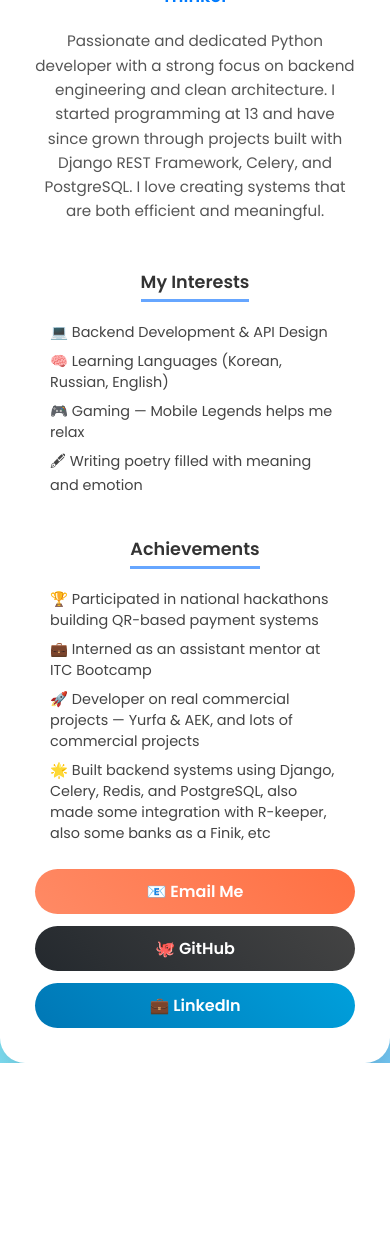
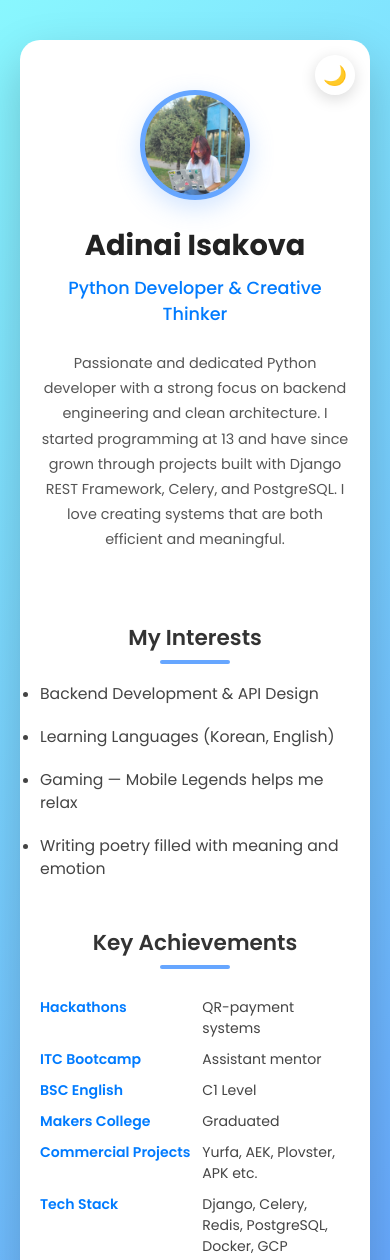
Before and after one commit to kimazatot/Web-page, a plain HTML site: page index.html in a window 390 px wide. Shown: the top 1260 px of the page. Before the commit the page ends 1063 px from the top, so only its background shows below. Drawn offline with Linux system fonts and the light colour scheme.

Commit message:
feat: add js conf, add some styles, changed a lot of things

```diff
--- a/index.html
+++ b/index.html
@@ -3,11 +3,32 @@
 <head>
     <meta charset="UTF-8">
     <meta name="viewport" content="width=device-width, initial-scale=1.0">
-    <title>Adinai Isakova | Personal Card</title>
+    <title>Adinai Isakova | Python Developer</title>
     <link rel="stylesheet" href="style.css">
+    <link href="https://fonts.googleapis.com/css2?family=Poppins:wght@400;500;600;700&display=swap" rel="stylesheet">
 </head>
 <body>
+
+    <div class="container">
+
+        <div class="social-sidebar">
+            <a href="https://github.com/kimazatot" target="_blank" aria-label="GitHub">
+                <svg viewBox="0 0 24 24" width="36" height="36"><path fill="currentColor" d="M12 0C5.37 0 0 5.37 0 12c0 5.31 3.435 9.795 8.205 11.385.6.105.825-.255.825-.57 0-.285-.015-1.23-.015-2.235-3.015.555-3.795-.735-4.035-1.41-.135-.345-.72-1.41-1.23-1.695-.42-.225-1.02-.78-.015-.795.945-.015 1.62.87 1.845 1.23 1.08 1.815 2.805 1.305 3.495.99.105-.78.42-1.305.765-1.605-2.67-.3-5.46-1.335-5.46-5.925 0-1.305.465-2.385 1.23-3.225-.12-.3-.54-1.53.12-3.18 0 0 1.005-.315 3.3 1.23.96-.27 1.98-.405 3-.405s2.04.135 3 .405c2.295-1.56 3.3-1.23 3.3-1.23.66 1.65.24 2.88.12 3.18.765.84 1.23 1.92 1.23 3.225 0 4.605-2.805 5.625-5.475 5.925.435.375.81 1.095.81 2.22 0 1.605-.015 2.895-.015 3.3 0 .315.225.69.825.57A12.02 12.02 0 0024 12c0-6.63-5.37-12-12-12z"/></svg>
+            </a>
+            <a href="mailto:kimazatot@gmail.com" target="_blank" aria-label="Email">
+                <svg viewBox="0 0 24 24" width="36" height="36"><path fill="currentColor" d="M20 4H4c-1.1 0-1.99.9-1.99 2L2 18c0 1.1.9 2 2 2h16c1.1 0 2-.9 2-2V6c0-1.1-.9-2-2-2zm0 4-8 5-8-5V6l8 5 8-5v2z"/></svg>
+            </a>
+            <a href="https://www.linkedin.com/in/adinai-isakova-317220362" target="_blank" aria-label="LinkedIn">
+                <svg viewBox="0 0 24 24" width="36" height="36"><path fill="currentColor" d="M19 0h-14c-2.761 0-5 2.239-5 5v14c0 2.761 2.239 5 5 5h14c2.762 0 5-2.239 5-5v-14c0-2.761-2.238-5-5-5zm-11 19h-3v-11h3v11zm-1.5-12.268c-.966 0-1.75-.79-1.75-1.764s.784-1.764 1.75-1.764 1.75.79 1.75 1.764-.783 1.764-1.75 1.764zm13.5 12.268h-3v-5.604c0-3.368-4-3.113-4 0v5.604h-3v-11h3v1.765c1.396-2.586 7-2.777 7 2.476v6.759z"/></svg>
+            </a>
+        </div>
+
         <div class="card">
+
+            <button id="toggle-theme" class="theme-toggle" aria-label="Toggle theme">
+                Light Mode
+            </button>
+
             <div class="profile-image"></div>
 
             <h1 class="name">Adinai Isakova</h1>
@@ -21,23 +42,25 @@
 
             <h2 class="section-title">My Interests</h2>
             <ul class="interests">
-        <li>💻 Backend Development & API Design</li>
-        <li>🧠 Learning Languages (Korean, Russian, English)</li>
-        <li>🎮 Gaming — Mobile Legends helps me relax</li>
-        <li>🖋 Writing poetry filled with meaning and emotion</li>
+                <li>Backend Development & API Design</li>
+                <li>Learning Languages (Korean, English)</li>
+                <li>Gaming — Mobile Legends helps me relax</li>
+                <li>Writing poetry filled with meaning and emotion</li>
             </ul>
 
-    <h2 class="section-title">Achievements</h2>
-    <ul class="achievements">
-        <li>🏆 Participated in national hackathons building QR-based payment systems</li>
-        <li>💼 Interned as an assistant mentor at ITC Bootcamp</li>
-        <li>🚀 Developer on real commercial projects — Yurfa & AEK, and lots of commercial projects</li>
-        <li>🌟 Built backend systems using Django, Celery, Redis, and PostgreSQL, also made some integration with R-keeper, also some banks as a Finik, etc</li>
-    </ul>
+            <h2 class="section-title">Key Achievements</h2>
+            <div class="achievements-grid">
+                <div>Hackathons</div><div>QR-payment systems</div>
+                <div>ITC Bootcamp</div><div>Assistant mentor</div>
+                <div>BSC English</div><div>C1 Level</div>
+                <div>Makers College</div><div>Graduated</div>
+                <div>Commercial Projects</div><div>Yurfa, AEK, Plovster, APK etc.</div>
+                <div>Tech Stack</div><div>Django, Celery, Redis, PostgreSQL, Docker, GCP</div>
+            </div>
 
-    <div class="social-links">
-        <a class="btn email" href="mailto:kimazatot@gmail.com" target="_blank">📧 Email Me</a>
-        <a class="btn github" href="https://github.com/kimazatot" target="_blank">🐙 GitHub</a>
-        <a class="btn linkedin" href="https://www.linkedin.com/in/adinai-isakova-317220362" target="_blank">💼 LinkedIn</a>
         </div>
     </div>
+
+    <script src="script.js"></script>
+</body>
+</html>
--- /dev/null
+++ b/script.js
@@ -0,0 +1,35 @@
+document.addEventListener("DOMContentLoaded", () => {
+    const toggleBtn = document.getElementById("toggle-theme");
+    const body = document.body;
+
+    const sunIcon = "🌞";
+    const moonIcon = "🌙";
+
+    const updateThemeIcon = () => {
+        if (body.classList.contains("dark-theme")) {
+            toggleBtn.innerHTML = sunIcon;
+        } else {
+            toggleBtn.innerHTML = moonIcon;
+        }
+        toggleBtn.style.transition = "transform 0.5s ease";
+        toggleBtn.style.transform = "rotate(360deg)";
+        setTimeout(() => {
+            toggleBtn.style.transform = "";
+        }, 500);
+    };
+
+    if (localStorage.getItem("theme") === "dark") {
+        body.classList.add("dark-theme");
+    }
+
+    updateThemeIcon();
+
+    toggleBtn.addEventListener("click", () => {
+        body.classList.toggle("dark-theme");
+
+        const isDark = body.classList.contains("dark-theme");
+        localStorage.setItem("theme", isDark ? "dark" : "light");
+
+        updateThemeIcon();
+    });
+});
--- a/style.css
+++ b/style.css
@@ -1,127 +1,268 @@
-@import url('https://fonts.googleapis.com/css2?family=Poppins:wght@400;600&display=swap');
+@import url('https://fonts.googleapis.com/css2?family=Poppins:wght@400;500;600;700&display=swap');
 
 * {
     margin: 0;
     padding: 0;
     box-sizing: border-box;
-    font-family: "Poppins", sans-serif;
 }
 
 body {
+    font-family: 'Poppins', sans-serif;
     background: linear-gradient(135deg, #89f7fe, #66a6ff);
+    min-height: 100vh;
+    padding: 40px 20px;
+    transition: background 0.5s ease;
     display: flex;
     justify-content: center;
     align-items: center;
-    height: 100vh;
+    position: relative;
+    overflow-x: hidden;
+}
+
+body.dark-theme {
+    background: linear-gradient(135deg, #1e3c72, #2a5298);
+}
+
+.container {
+    position: relative;
+    width: 100%;
+    max-width: 560px;
+    display: flex;
+    justify-content: center;
+}
+
+.social-sidebar {
+    position: fixed;
+    left: 20px;
+    top: 50%;
+    transform: translateY(-50%);
+    display: flex;
+    flex-direction: column;
+    gap: 24px;
+    z-index: 100;
+    padding: 16px 8px;
+    background: rgba(255, 255, 255, 0.1);
+    backdrop-filter: blur(12px);
+    border-radius: 50px;
+    box-shadow: 0 8px 32px rgba(0, 0, 0, 0.15);
+}
+
+.social-sidebar a img {
+    width: 36px;
+    height: 36px;
+    filter: drop-shadow(0 2px 8px rgba(0,0,0,0.2));
+    transition: all 0.4s ease;
+}
+
+.social-sidebar a:hover img {
+    transform: translateX(8px) scale(1.2);
+}
+
+body.dark-theme .social-sidebar {
+    background: rgba(0, 0, 0, 0.3);
 }
 
 .card {
-    background-color: white;
-    border-radius: 25px;
-    box-shadow: 0 15px 35px rgba(0,0,0,0.15);
-    max-width: 420px;
-    padding: 35px;
+    background: white;
+    border-radius: 32px;
+    padding: 60px 40px;
+    box-shadow: 0 20px 50px rgba(0,0,0,0.2);
     text-align: center;
-    transition: transform 0.4s ease, box-shadow 0.4s ease;
-    animation: fadeIn 1.2s ease;
+    position: relative;
+    animation: fadeIn 1s ease-out;
+    max-width: 520px;
+    width: 100%;
+    transition: background 0.5s, color 0.5s, box-shadow 0.5s;
 }
 
-.card:hover {
-    transform: translateY(-10px);
-    box-shadow: 0 20px 45px rgba(0,0,0,0.2);
+body.dark-theme .card {
+    background: #16213e;
+    color: #e0e0e0;
+    box-shadow: 0 20px 50px rgba(0,0,0,0.6);
+}
+
+.theme-toggle {
+    position: absolute;
+    top: 20px;
+    right: 20px;
+    width: 44px;
+    height: 44px;
+    border-radius: 50%;
+    border: none;
+    background: rgba(255,255,255,0.2);
+    backdrop-filter: blur(10px);
+    font-size: 20px;
+    cursor: pointer;
+    transition: all 0.4s ease;
+    box-shadow: 0 4px 15px rgba(0,0,0,0.15);
+}
+
+.theme-toggle:hover {
+    transform: rotate(30deg) scale(1.15);
+}
+
+body.dark-theme .theme-toggle {
+    background: rgba(0,0,0,0.4);
 }
 
 .profile-image {
-    width: 100px;
-    height: 100px;
+    width: 130px;
+    height: 130px;
     border-radius: 50%;
-    margin: 0 auto 15px auto;
-    border: 4px solid #66a6ff;
+    margin: 0 auto 24px;
+    border: 6px solid #66a6ff;
     background-image: url('https://raw.githubusercontent.com/kimazatot/Web-page/main/IMG_20251021_095546_010.jpg');
     background-size: cover;
-    background-position: top;
+    background-position: top center;
+    transition: all 0.4s ease;
+    box-shadow: 0 8px 25px rgba(102, 166, 255, 0.3);
 }
-.profile-image img:hover {
-    transform: rotate(5deg) scale(1.05);
+
+.profile-image:hover {
+    transform: scale(1.08) rotate(5deg);
+    border-color: #007bff;
 }
 
 .name {
-    font-size: 1.9em;
+    font-size: 2.1rem;
+    font-weight: 700;
     color: #222;
-    font-weight: 600;
+    margin-bottom: 8px;
 }
 
+body.dark-theme .name { color: #fff; }
+
 .title {
-    font-size: 1.1em;
+    font-size: 1.25rem;
     color: #007bff;
-    margin-bottom: 20px;
+    font-weight: 500;
+    margin-bottom: 24px;
 }
+
+body.dark-theme .title { color: #66a6ff; }
 
 .bio {
     color: #555;
-    font-size: 0.95em;
-    margin-bottom: 25px;
-    line-height: 1.6;
+    line-height: 1.75;
+    margin-bottom: 32px;
+    font-size: 0.98rem;
 }
 
+body.dark-theme .bio { color: #bbbbbb; }
+
 .section-title {
+    font-size: 1.35rem;
+    font-weight: 600;
     color: #333;
-    font-size: 1.1em;
-    margin: 20px 0 10px;
-    border-bottom: 3px solid #66a6ff;
+    margin: 36px 0 18px;
+    position: relative;
     display: inline-block;
-    padding-bottom: 4px;
-    font-weight: 600;
 }
 
-.interests, .achievements {
-    list-style: none;
-    text-align: left;
-    color: #444;
-    font-size: 0.9em;
-    margin: 10px 0 20px;
-    padding: 0 15px;
+.section-title::after {
+    content: '';
+    position: absolute;
+    bottom: -10px;
+    left: 50%;
+    transform: translateX(-50%);
+    width: 70px;
+    height: 4px;
+    background: #66a6ff;
+    border-radius: 2px;
 }
 
-.interests li, .achievements li {
-    margin-bottom: 8px;
-    position: relative;
+body.dark-theme .section-title { color: #fff; }
+
+.interests li {
+    text-align: left;
+    padding: 10px 0;
+    font-size: 0.98rem;
+    color: #444;
 }
 
-.social-links {
-    display: flex;
-    flex-direction: column;
-    gap: 12px;
-    margin-top: 25px;
+body.dark-theme .interests li { color: #ddd; }
+
+.achievements-grid {
+    display: grid;
+    grid-template-columns: auto 1fr;
+    gap: 14px 18px;
+    text-align: left;
+    margin: 20px 0;
+    font-size: 0.96rem;
+    color: #444;
 }
 
-.btn {
-    display: inline-block;
-    text-decoration: none;
-    padding: 10px 20px;
-    border-radius: 30px;
+.achievements-grid div:nth-child(odd) {
     font-weight: 600;
-    color: white;
-    transition: transform 0.3s, box-shadow 0.3s;
+    color: #007bff;
 }
 
-.btn:hover {
-    transform: scale(1.07);
-    box-shadow: 0 5px 15px rgba(0,0,0,0.2);
+body.dark-theme .achievements-grid { color: #ccc; }
+body.dark-theme .achievements-grid div:nth-child(odd) { color: #66a6ff; }
+
+.social-icons {
+    display: flex;
+    justify-content: center;
+    gap: 36px;
+    margin: 40px 0 30px;
 }
 
-.btn.email {
-    background: linear-gradient(45deg, #ff8a65, #ff7043);
+.social-icons a img {
+    width: 56px;
+    height: 56px;
+    filter: drop-shadow(0 4px 12px rgba(0,0,0,0.15));
+    transition: all 0.4s ease;
 }
 
-.btn.github {
-    background: linear-gradient(45deg, #24292e, #444);
+.social-icons a:hover img {
+    transform: translateY(-8px) scale(1.2);
+    filter: drop-shadow(0 12px 20px rgba(102, 166, 255, 0.4));
 }
 
-.btn.linkedin {
-    background: linear-gradient(45deg, #0077b5, #00a0dc);
+body.dark-theme .social-icons img {
+    filter: brightness(0.95) drop-shadow(0 4px 12px rgba(102, 166, 255, 0.3));
 }
 
 @keyframes fadeIn {
-    from {opacity: 0; transform: translateY(20px);}
-    to {opacity: 1; transform: translateY(0);}
+    from { opacity: 0; transform: translateY(40px); }
+    to { opacity: 1; transform: translateY(0); }
+}
+
+@media (max-width: 480px) {
+    .card {
+        padding: 50px 20px 35px;
+        border-radius: 20px;
+    }
+    .profile-image {
+        width: 110px;
+        height: 110px;
+        border-width: 5px;
+    }
+    .name { font-size: 1.8rem; }
+    .title { font-size: 1.1rem; }
+    .bio { font-size: 0.9rem; }
+    .social-icons { gap: 28px; }
+    .social-icons img { width: 48px; height: 48px; }
+    .theme-toggle { top: 15px; right: 15px; width: 40px; height: 40px; font-size: 1.2rem; }
+    .achievements-grid { gap: 10px 12px; font-size: 0.88rem; }
+    .social-sidebar { display: none; }
+}
+
+@media (min-width: 481px) and (max-width: 767px) {
+    .card { padding: 55px 30px; }
+    .profile-image { width: 120px; height: 120px; border-width: 5px; }
+    .name { font-size: 2rem; }
+    .title { font-size: 1.2rem; }
+    .social-icons img { width: 50px; height: 50px; }
+}
+
+@media (min-width: 768px) and (max-width: 1024px) {
+    .container { max-width: 560px; }
+    .card { padding: 60px 35px; }
+    .profile-image { width: 125px; height: 125px; }
+    .social-icons img { width: 52px; height: 52px; }
+}
+
+@media (min-width: 1025px) {
+    .container { max-width: 560px; }
+}
```
Lines whose indentation alone changed are shown as unchanged.
